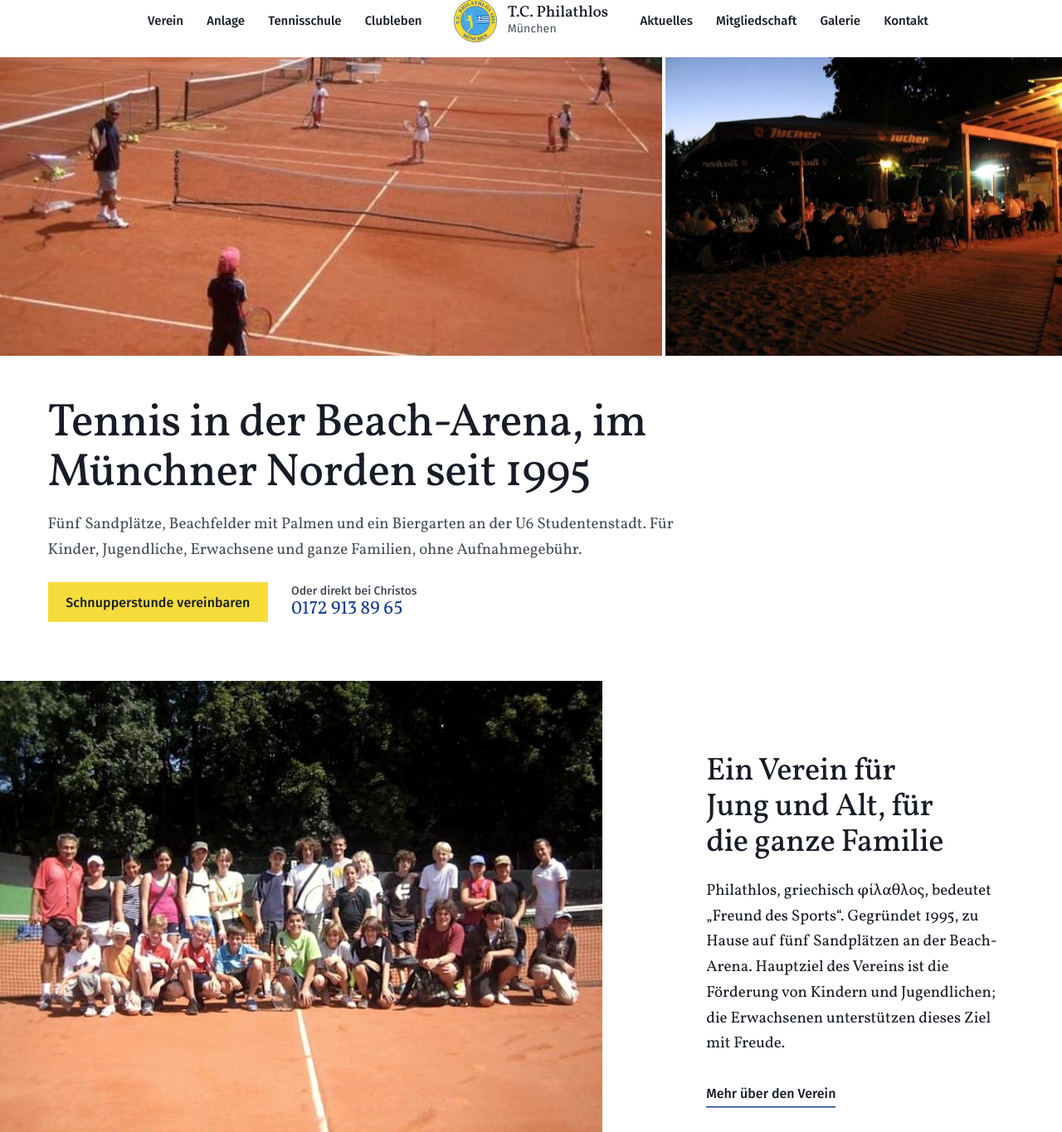
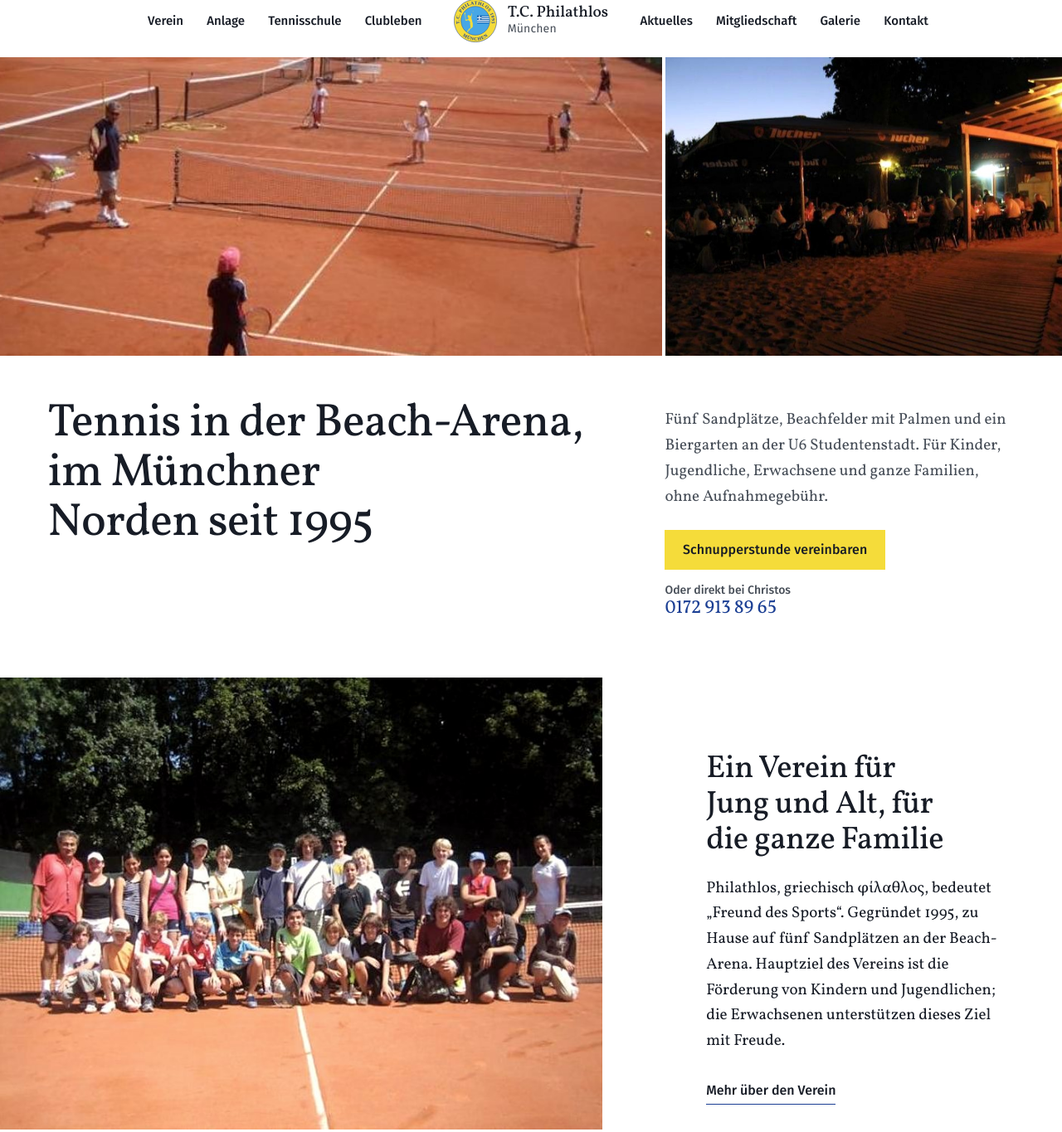
Before and after one commit to thyssenvekst/philathlos-website, a PHP site: page / in a window 1280 px wide. Shown: the part 19-1384 px from the top of the page at 83% size. Run offline with PHP 8.4, Linux system fonts and the light colour scheme; data that the repository does not hold is empty.

Commit message:
Startseite: Titel und Einleitung unter den Fotos zweispaltig
Ab 1024 px steht der Titel links, Text und Schnupperstunde rechts;
die rechte Spalte beginnt an der Fuge zwischen den beiden Fotos.
Beach-Arena wird nicht mehr am Bindestrich getrennt.

Co-Authored-By: Claude Opus 5.5 <noreply@anthropic.com>

```diff
--- a/404.html
+++ b/404.html
@@ -19,7 +19,7 @@
 <link rel="apple-touch-icon" href="/apple-touch-icon.png">
 <link rel="preload" href="/assets/fonts/vollkorn.woff2" as="font" type="font/woff2" crossorigin>
 <link rel="preload" href="/assets/fonts/fira-sans-400.woff2" as="font" type="font/woff2" crossorigin>
-<link rel="stylesheet" href="/assets/css/site.css?v=0be144ba">
+<link rel="stylesheet" href="/assets/css/site.css?v=3a4f3298">
 <script>(function(h){if(matchMedia("(prefers-reduced-motion: no-preference)").matches){h.classList.add("bewegt");setTimeout(function(){if(!window.gsap)h.classList.remove("bewegt")},2500)}})(document.documentElement)</script>
 <script src="/assets/js/lib/gsap.min.js?v=47da594c" defer></script>
 <script src="/assets/js/lib/ScrollTrigger.min.js?v=ba1fa78e" defer></script>
--- a/_quellen/seiten/index.html
+++ b/_quellen/seiten/index.html
@@ -14,7 +14,7 @@ nav: index.html
     </figure>
   </div>
   <div class="rahmen start__text">
-    <h1 class="start__titel" id="start-titel" data-auftritt-text>Tennis in der Beach-Arena, im Münchner Norden seit 1995</h1>
+    <h1 class="start__titel" id="start-titel" data-auftritt-text>Tennis in der <span class="zusammen">Beach-Arena</span>, im Münchner Norden seit 1995</h1>
     <div class="start__neben lesen" data-auftritt-text>
       <p>Fünf Sandplätze, Beachfelder mit Palmen und ein Biergarten an der U6 Studentenstadt. Für Kinder, Jugendliche, Erwachsene und ganze Familien, ohne Aufnahmegebühr.</p>
       <div class="aktionen">
--- a/aktuelles.html
+++ b/aktuelles.html
@@ -19,7 +19,7 @@
 <link rel="apple-touch-icon" href="apple-touch-icon.png">
 <link rel="preload" href="assets/fonts/vollkorn.woff2" as="font" type="font/woff2" crossorigin>
 <link rel="preload" href="assets/fonts/fira-sans-400.woff2" as="font" type="font/woff2" crossorigin>
-<link rel="stylesheet" href="assets/css/site.css?v=0be144ba">
+<link rel="stylesheet" href="assets/css/site.css?v=3a4f3298">
 <script>(function(h){if(matchMedia("(prefers-reduced-motion: no-preference)").matches){h.classList.add("bewegt");setTimeout(function(){if(!window.gsap)h.classList.remove("bewegt")},2500)}})(document.documentElement)</script>
 <script src="assets/js/lib/gsap.min.js?v=47da594c" defer></script>
 <script src="assets/js/lib/ScrollTrigger.min.js?v=ba1fa78e" defer></script>
--- a/anlage.html
+++ b/anlage.html
@@ -19,7 +19,7 @@
 <link rel="apple-touch-icon" href="apple-touch-icon.png">
 <link rel="preload" href="assets/fonts/vollkorn.woff2" as="font" type="font/woff2" crossorigin>
 <link rel="preload" href="assets/fonts/fira-sans-400.woff2" as="font" type="font/woff2" crossorigin>
-<link rel="stylesheet" href="assets/css/site.css?v=0be144ba">
+<link rel="stylesheet" href="assets/css/site.css?v=3a4f3298">
 <script>(function(h){if(matchMedia("(prefers-reduced-motion: no-preference)").matches){h.classList.add("bewegt");setTimeout(function(){if(!window.gsap)h.classList.remove("bewegt")},2500)}})(document.documentElement)</script>
 <script src="assets/js/lib/gsap.min.js?v=47da594c" defer></script>
 <script src="assets/js/lib/ScrollTrigger.min.js?v=ba1fa78e" defer></script>
--- a/assets/css/site.css
+++ b/assets/css/site.css
@@ -175,9 +175,20 @@ a:focus-visible:not(.knopf){background-color:var(--bank);color:var(--tinte)}
 .diptychon .foto{height:min(calc(100svh - var(--kopf-hoehe) - 22rem),34rem);min-height:16rem}
 .start__text{padding-top:clamp(2rem,1.25rem + 2.5vw,3.5rem)}
 .start__titel{max-width:16em}
+.zusammen{white-space:nowrap}
 .start__neben{margin-top:1rem;max-width:40em}
 .start__neben p{color:var(--tinte-leise)}
 .start__neben .aktionen{margin-top:1.5rem}
+/* ab 1024px: Titel links, Text rechts – die rechte Spalte beginnt genau an der Fuge zwischen den beiden Fotos */
+@media (min-width:1024px){
+  .start__text{
+    --dip:min(100vw,120rem);
+    display:grid;align-items:start;
+    grid-template-columns:calc((100vw - var(--dip)) / 2 + (var(--dip) - 4px) * .625 + 4px - var(--aussen)) minmax(0,1fr);
+  }
+  .start__titel{padding-right:clamp(2rem,4vw,4rem)}
+  .start__neben{margin-top:.55em;max-width:30em}
+}
 .anruf{font:500 var(--t-klein)/1.3 var(--grotesk);text-decoration:none;color:var(--tinte-leise)}
 .anruf b{display:block;font:450 1.375rem/1.2 var(--antiqua);font-variant-numeric:lining-nums;color:var(--pergola)}
 .anruf:hover b{text-decoration:underline;text-underline-offset:.2em}
--- a/clubleben.html
+++ b/clubleben.html
@@ -19,7 +19,7 @@
 <link rel="apple-touch-icon" href="apple-touch-icon.png">
 <link rel="preload" href="assets/fonts/vollkorn.woff2" as="font" type="font/woff2" crossorigin>
 <link rel="preload" href="assets/fonts/fira-sans-400.woff2" as="font" type="font/woff2" crossorigin>
-<link rel="stylesheet" href="assets/css/site.css?v=0be144ba">
+<link rel="stylesheet" href="assets/css/site.css?v=3a4f3298">
 <script>(function(h){if(matchMedia("(prefers-reduced-motion: no-preference)").matches){h.classList.add("bewegt");setTimeout(function(){if(!window.gsap)h.classList.remove("bewegt")},2500)}})(document.documentElement)</script>
 <script src="assets/js/lib/gsap.min.js?v=47da594c" defer></script>
 <script src="assets/js/lib/ScrollTrigger.min.js?v=ba1fa78e" defer></script>
--- a/datenschutz.html
+++ b/datenschutz.html
@@ -19,7 +19,7 @@
 <link rel="apple-touch-icon" href="apple-touch-icon.png">
 <link rel="preload" href="assets/fonts/vollkorn.woff2" as="font" type="font/woff2" crossorigin>
 <link rel="preload" href="assets/fonts/fira-sans-400.woff2" as="font" type="font/woff2" crossorigin>
-<link rel="stylesheet" href="assets/css/site.css?v=0be144ba">
+<link rel="stylesheet" href="assets/css/site.css?v=3a4f3298">
 <script>(function(h){if(matchMedia("(prefers-reduced-motion: no-preference)").matches){h.classList.add("bewegt");setTimeout(function(){if(!window.gsap)h.classList.remove("bewegt")},2500)}})(document.documentElement)</script>
 <script src="assets/js/lib/gsap.min.js?v=47da594c" defer></script>
 <script src="assets/js/lib/ScrollTrigger.min.js?v=ba1fa78e" defer></script>
--- a/galerie.html
+++ b/galerie.html
@@ -19,7 +19,7 @@
 <link rel="apple-touch-icon" href="apple-touch-icon.png">
 <link rel="preload" href="assets/fonts/vollkorn.woff2" as="font" type="font/woff2" crossorigin>
 <link rel="preload" href="assets/fonts/fira-sans-400.woff2" as="font" type="font/woff2" crossorigin>
-<link rel="stylesheet" href="assets/css/site.css?v=0be144ba">
+<link rel="stylesheet" href="assets/css/site.css?v=3a4f3298">
 <script>(function(h){if(matchMedia("(prefers-reduced-motion: no-preference)").matches){h.classList.add("bewegt");setTimeout(function(){if(!window.gsap)h.classList.remove("bewegt")},2500)}})(document.documentElement)</script>
 <script src="assets/js/lib/gsap.min.js?v=47da594c" defer></script>
 <script src="assets/js/lib/ScrollTrigger.min.js?v=ba1fa78e" defer></script>
--- a/impressum.html
+++ b/impressum.html
@@ -19,7 +19,7 @@
 <link rel="apple-touch-icon" href="apple-touch-icon.png">
 <link rel="preload" href="assets/fonts/vollkorn.woff2" as="font" type="font/woff2" crossorigin>
 <link rel="preload" href="assets/fonts/fira-sans-400.woff2" as="font" type="font/woff2" crossorigin>
-<link rel="stylesheet" href="assets/css/site.css?v=0be144ba">
+<link rel="stylesheet" href="assets/css/site.css?v=3a4f3298">
 <script>(function(h){if(matchMedia("(prefers-reduced-motion: no-preference)").matches){h.classList.add("bewegt");setTimeout(function(){if(!window.gsap)h.classList.remove("bewegt")},2500)}})(document.documentElement)</script>
 <script src="assets/js/lib/gsap.min.js?v=47da594c" defer></script>
 <script src="assets/js/lib/ScrollTrigger.min.js?v=ba1fa78e" defer></script>
--- a/index.html
+++ b/index.html
@@ -19,7 +19,7 @@
 <link rel="apple-touch-icon" href="apple-touch-icon.png">
 <link rel="preload" href="assets/fonts/vollkorn.woff2" as="font" type="font/woff2" crossorigin>
 <link rel="preload" href="assets/fonts/fira-sans-400.woff2" as="font" type="font/woff2" crossorigin>
-<link rel="stylesheet" href="assets/css/site.css?v=0be144ba">
+<link rel="stylesheet" href="assets/css/site.css?v=3a4f3298">
 <script>(function(h){if(matchMedia("(prefers-reduced-motion: no-preference)").matches){h.classList.add("bewegt");setTimeout(function(){if(!window.gsap)h.classList.remove("bewegt")},2500)}})(document.documentElement)</script>
 <script src="assets/js/lib/gsap.min.js?v=47da594c" defer></script>
 <script src="assets/js/lib/ScrollTrigger.min.js?v=ba1fa78e" defer></script>
@@ -63,7 +63,7 @@
     </figure>
   </div>
   <div class="rahmen start__text">
-    <h1 class="start__titel" id="start-titel" data-auftritt-text>Tennis in der Beach-Arena, im Münchner Norden seit 1995</h1>
+    <h1 class="start__titel" id="start-titel" data-auftritt-text>Tennis in der <span class="zusammen">Beach-Arena</span>, im Münchner Norden seit 1995</h1>
     <div class="start__neben lesen" data-auftritt-text>
       <p>Fünf Sandplätze, Beachfelder mit Palmen und ein Biergarten an der U6 Studentenstadt. Für Kinder, Jugendliche, Erwachsene und ganze Familien, ohne Aufnahmegebühr.</p>
       <div class="aktionen">
--- a/kontakt.html
+++ b/kontakt.html
@@ -19,7 +19,7 @@
 <link rel="apple-touch-icon" href="apple-touch-icon.png">
 <link rel="preload" href="assets/fonts/vollkorn.woff2" as="font" type="font/woff2" crossorigin>
 <link rel="preload" href="assets/fonts/fira-sans-400.woff2" as="font" type="font/woff2" crossorigin>
-<link rel="stylesheet" href="assets/css/site.css?v=0be144ba">
+<link rel="stylesheet" href="assets/css/site.css?v=3a4f3298">
 <script>(function(h){if(matchMedia("(prefers-reduced-motion: no-preference)").matches){h.classList.add("bewegt");setTimeout(function(){if(!window.gsap)h.classList.remove("bewegt")},2500)}})(document.documentElement)</script>
 <script src="assets/js/lib/gsap.min.js?v=47da594c" defer></script>
 <script src="assets/js/lib/ScrollTrigger.min.js?v=ba1fa78e" defer></script>
--- a/mitgliedschaft.html
+++ b/mitgliedschaft.html
@@ -19,7 +19,7 @@
 <link rel="apple-touch-icon" href="apple-touch-icon.png">
 <link rel="preload" href="assets/fonts/vollkorn.woff2" as="font" type="font/woff2" crossorigin>
 <link rel="preload" href="assets/fonts/fira-sans-400.woff2" as="font" type="font/woff2" crossorigin>
-<link rel="stylesheet" href="assets/css/site.css?v=0be144ba">
+<link rel="stylesheet" href="assets/css/site.css?v=3a4f3298">
 <script>(function(h){if(matchMedia("(prefers-reduced-motion: no-preference)").matches){h.classList.add("bewegt");setTimeout(function(){if(!window.gsap)h.classList.remove("bewegt")},2500)}})(document.documentElement)</script>
 <script src="assets/js/lib/gsap.min.js?v=47da594c" defer></script>
 <script src="assets/js/lib/ScrollTrigger.min.js?v=ba1fa78e" defer></script>
--- a/tennisschule.html
+++ b/tennisschule.html
@@ -19,7 +19,7 @@
 <link rel="apple-touch-icon" href="apple-touch-icon.png">
 <link rel="preload" href="assets/fonts/vollkorn.woff2" as="font" type="font/woff2" crossorigin>
 <link rel="preload" href="assets/fonts/fira-sans-400.woff2" as="font" type="font/woff2" crossorigin>
-<link rel="stylesheet" href="assets/css/site.css?v=0be144ba">
+<link rel="stylesheet" href="assets/css/site.css?v=3a4f3298">
 <script>(function(h){if(matchMedia("(prefers-reduced-motion: no-preference)").matches){h.classList.add("bewegt");setTimeout(function(){if(!window.gsap)h.classList.remove("bewegt")},2500)}})(document.documentElement)</script>
 <script src="assets/js/lib/gsap.min.js?v=47da594c" defer></script>
 <script src="assets/js/lib/ScrollTrigger.min.js?v=ba1fa78e" defer></script>
--- a/verein.html
+++ b/verein.html
@@ -19,7 +19,7 @@
 <link rel="apple-touch-icon" href="apple-touch-icon.png">
 <link rel="preload" href="assets/fonts/vollkorn.woff2" as="font" type="font/woff2" crossorigin>
 <link rel="preload" href="assets/fonts/fira-sans-400.woff2" as="font" type="font/woff2" crossorigin>
-<link rel="stylesheet" href="assets/css/site.css?v=0be144ba">
+<link rel="stylesheet" href="assets/css/site.css?v=3a4f3298">
 <script>(function(h){if(matchMedia("(prefers-reduced-motion: no-preference)").matches){h.classList.add("bewegt");setTimeout(function(){if(!window.gsap)h.classList.remove("bewegt")},2500)}})(document.documentElement)</script>
 <script src="assets/js/lib/gsap.min.js?v=47da594c" defer></script>
 <script src="assets/js/lib/ScrollTrigger.min.js?v=ba1fa78e" defer></script>
```
